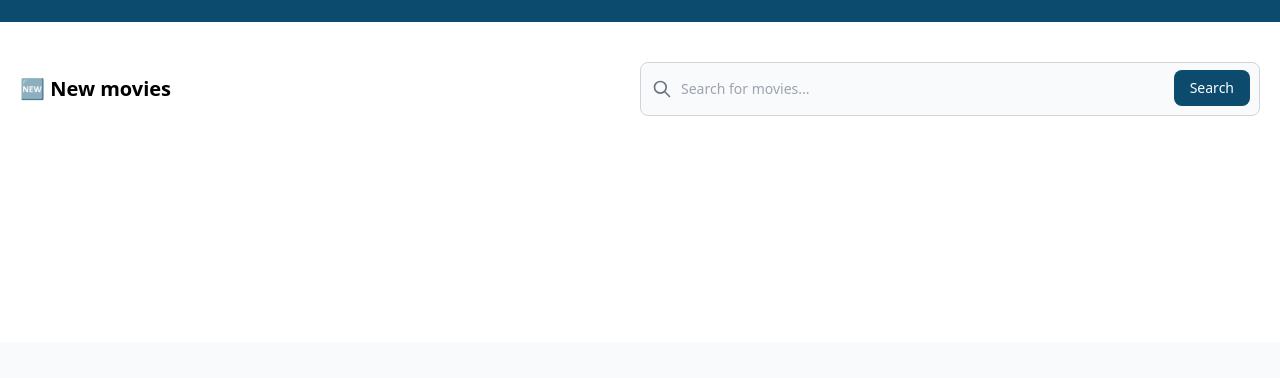
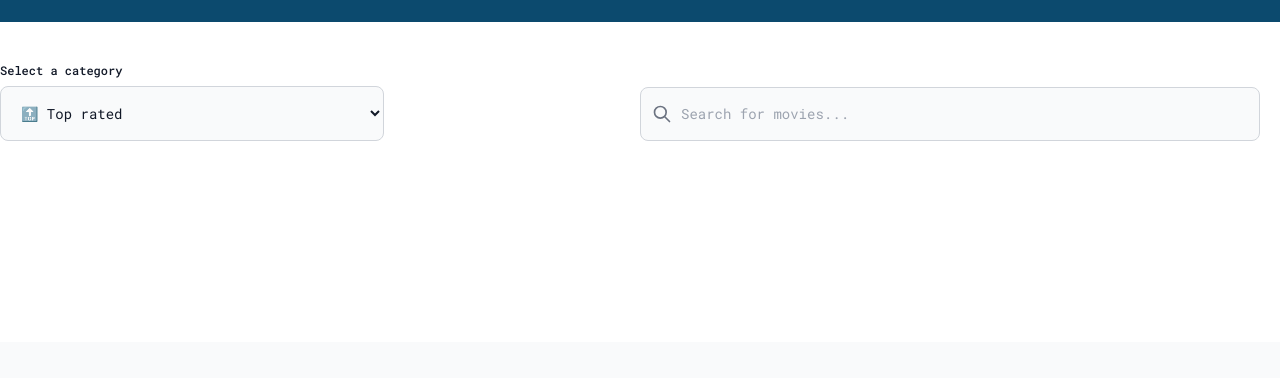
Before and after one commit to iangarciag29/flixster, a website built with webpack: page public/index.html in a window 1280 px wide. Shown: the part 94-472 px from the top of the page. Built offline with nearby package versions, Linux system fonts and the light colour scheme.

Commit message:
Implemented category filter.

```diff
--- a/public/index.html
+++ b/public/index.html
@@ -8,6 +8,7 @@
     <link rel="preconnect" href="https://fonts.gstatic.com" crossorigin>
     <link href="https://fonts.googleapis.com/css2?family=Roboto+Mono:wght@100;200;300;400;500;600;700&display=swap"
           rel="stylesheet">
+    <link rel="stylesheet" href="assets/css/style.css">
 </head>
 <body class="antialized">
 <div class="wrapper relative">
@@ -17,11 +18,23 @@
     <div class="main min-h-[40vh] container mx-auto pt-10 pb-30">
         <div class="flex flex-col md:flex-row">
             <div class="w-full md:w-1/2 text-center md:text-left grid items-center mb-10 md:mb-0">
-                <h2 class="font-semibold text-xl ml-5">🆕 New movies</h2>
+                <div class="max-w-sm">
+                    <label for="moviesCategories"
+                           class="block mb-2 text-xs font-medium text-gray-900 dark:text-gray-400">Select a
+                        category</label>
+                    <select id="moviesCategories"
+                            name="movieCategory"
+                            class="bg-gray-50 border border-gray-300 text-gray-900 text-sm rounded-lg focus:ring-blue-500 focus:border-blue-500 block w-full p-4">
+                        <option value="top_rated">🔝 Top rated</option>
+                        <option value="upcoming">🔜 Upcoming</option>
+                        <option value="now_playing">🆕 Now playing</option>
+                        <option value="popular">🔥 Popular</option>
+                    </select>
+                </div>
             </div>
-            <div class="w-full md:w-1/2 px-5 md:px-0">
-                <form class="mr-0 md:mr-5">
-                    <label for="default-search"
+            <div class="w-full md:w-1/2 px-5 md:px-0 grid items-center">
+                <form class="mr-0 md:mr-5 mt-6">
+                    <label for="movie-search"
                            class="mb-2 text-sm font-medium text-gray-900 sr-only dark:text-gray-300">Search</label>
                     <div class="relative">
                         <div class="flex absolute inset-y-0 left-0 items-center pl-3 pointer-events-none">
@@ -31,13 +44,9 @@
                                       d="M21 21l-6-6m2-5a7 7 0 11-14 0 7 7 0 0114 0z"></path>
                             </svg>
                         </div>
-                        <input type="search" id="default-search"
+                        <input type="search" id="movie-search"
                                class="block p-4 pl-10 w-full text-sm text-gray-900 bg-gray-50 rounded-lg border border-gray-300"
                                placeholder="Search for movies..." required>
-                        <button type="submit"
-                                class="text-white absolute right-2.5 bottom-2.5 bg-sky-900 hover:bg-sky-800 font-medium rounded-lg text-sm px-4 py-2">
-                            Search
-                        </button>
                     </div>
                 </form>
             </div>
```
